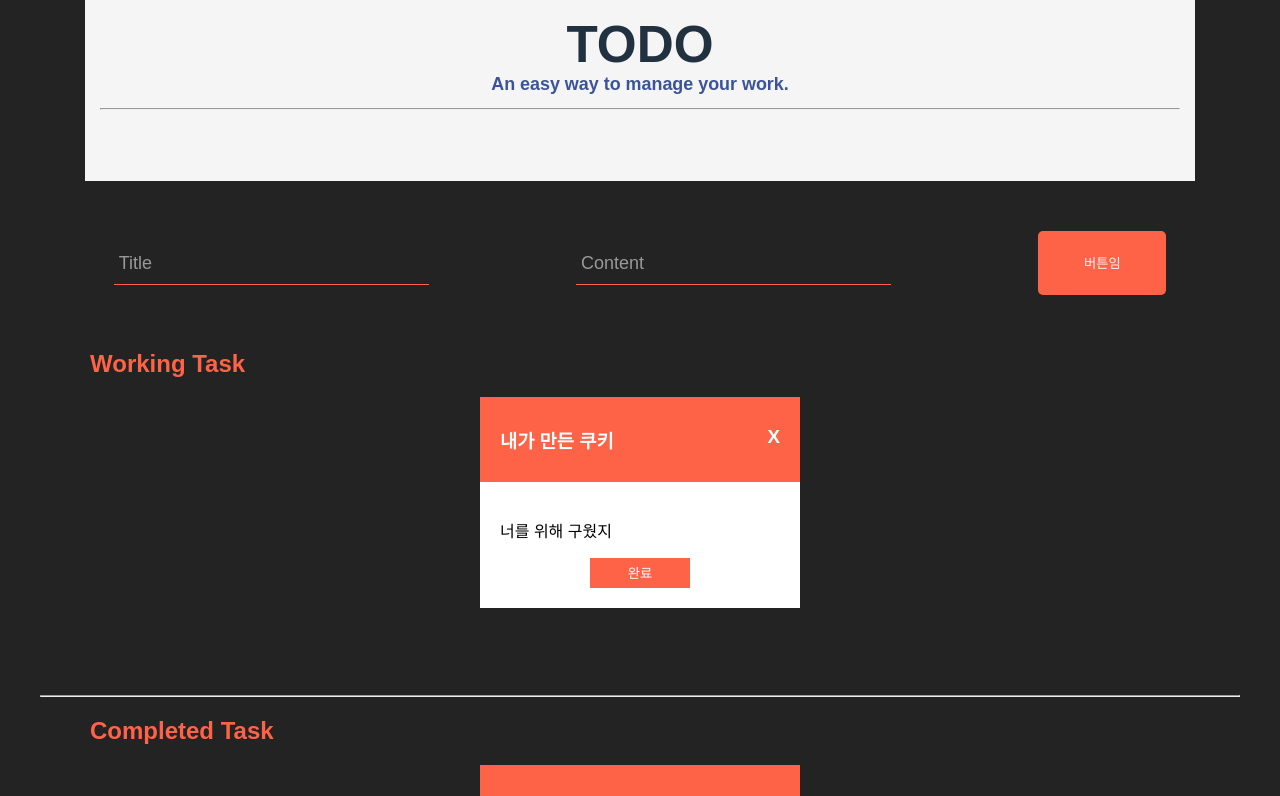
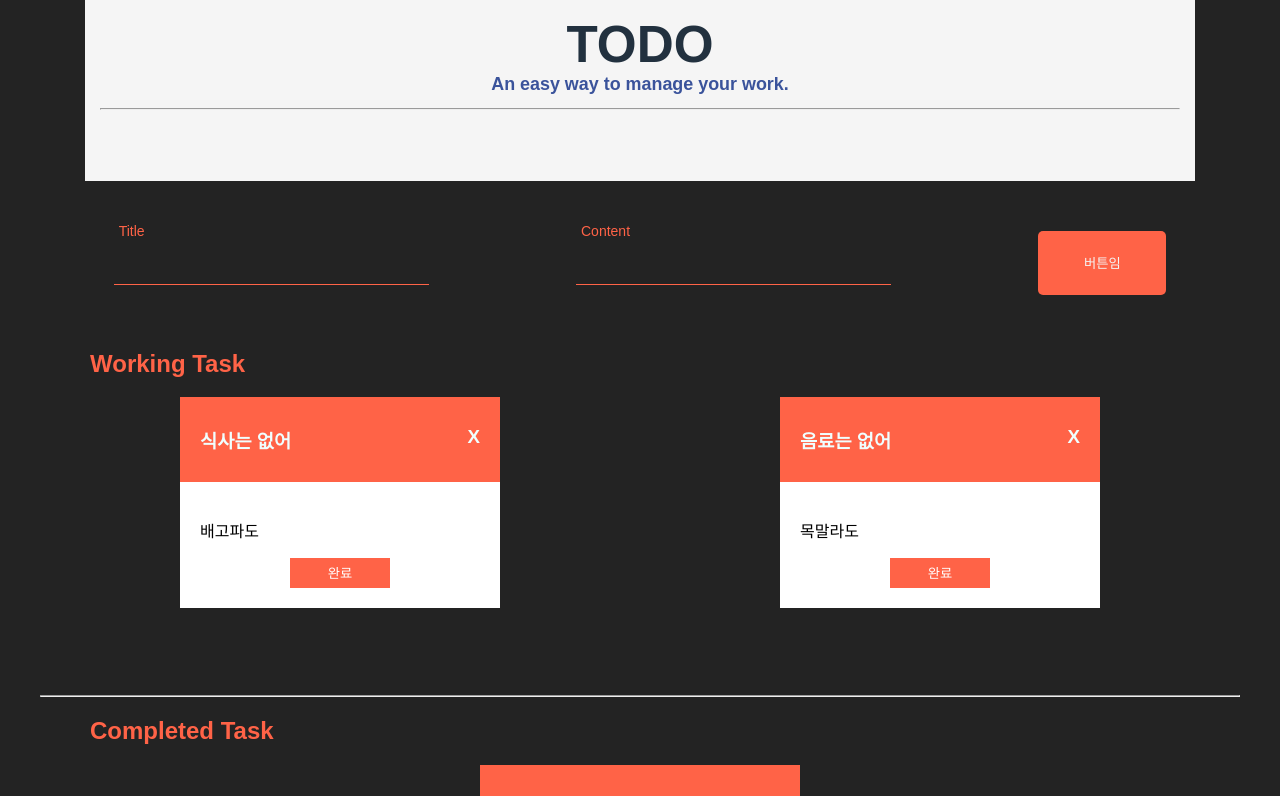
Before and after one commit to Sunghoman/todo_redux, a React (Create React App) app: page / in a window 1280 px wide. Shown: the top 796 px of the page. Built offline with nearby package versions, Linux system fonts and the light colour scheme.

Commit message:
쌩 리덕스로 다시 바꿈 (포스팅 기능 구현 완료)

```diff
--- a/src/components/input/input.style.js
+++ b/src/components/input/input.style.js
@@ -11,15 +11,11 @@ const STInput = styled.input`
   border-radius: 0px;
   color: aliceblue;
   outline:none;
-  &:focus ~ label {
+  &:focus ~ label,
+  &:valid ~ label {
     font-size:14px;
     color:tomato;
     top:-20px;
   }
-  /* &:valid ~ label {
-    font-size:14px;
-    color:tomato;
-    top:-20px;
-  } */
 `
 export default STInput
--- a/src/components/ui/Form.jsx
+++ b/src/components/ui/Form.jsx
@@ -2,20 +2,58 @@ import styled from "styled-components";
 import STInput from "../input/input.style";
 import FormBtn from "../button/submit.styled";
 
-import { useDispatch } from "react-redux"
-import { addPost } from "../../redux/todos/todos";
+import { addTodo } from "../../redux/modules/todos";
+import { useDispatch } from "react-redux";
+import { useState, useRef } from "react";
 
 const Form = () => {
 
   const dispatch = useDispatch();
+  // const todos = useSelector(state => state.reducer.todos);
+  // console.log(todos)
+  const nextId = useRef(4)
+  // console.log(nextId)
+
+    // input 두 개 한 번에 state로 만듦
+    const [inputs, setInputs] = useState({
+      title: '',
+      body: '',
+    });
+
+    const { title, body } = inputs;
+
+    // input에 입력된 값 처리
+    const onChange = (e) => {
+      const { name, value } = e.target;
+      setInputs({
+        ...inputs,
+        [name]: value // e.target.name: e.target.value 이거랑 똑같은거임
+      })
+    }
+
+  const onSubmit = (e) => {
+    e.preventDefault();
+    if (title && body) {
+      dispatch(addTodo({
+        id: nextId.current,
+        title,
+        body,
+        isDone: false
+      }));
+      nextId.current ++
+      console.log(nextId)
+    }
+  }
 
   return(
-      <TodoForm>
+      <TodoForm onSubmit={onSubmit}>
         <div className="material_input">
           <STInput
             type="text"
+            defaultValue={title}
             autoComplete="off"
-            name="title"
+            name='title'
+            onChange={onChange}
           />
           <span className="bar"></span>
           <label>Title</label>
@@ -24,15 +62,16 @@ const Form = () => {
         <div className="material_input">
           <STInput
             type="text"
+            defaultValue={body}
             autoComplete="off"
-            name="body"
+            name='body'
+            onChange={onChange}
           />
           <span className="bar"></span>
           <label>Content</label>
         </div>
         <FormBtn
           onClick={() => {
-            dispatch(addPost());
           }}
         >버튼임</FormBtn>
       </TodoForm>
--- a/src/components/ui/List.jsx
+++ b/src/components/ui/List.jsx
@@ -5,14 +5,13 @@ import { useSelector } from "react-redux";
 
 const List = () => {
 
-  let posts = useSelector((state) => state.todo.todos)
-  console.log(posts)
+  const todos = useSelector(state => state.reducer.todos);
 
-  const workingFilter = posts.filter((todo) => { return todo.isDone === false }).map((todo) => {
+  const workingFilter = todos.filter((todo) => { return todo.isDone === false }).map((todo) => {
     return( <Todo key={todo.id} title={todo.title} body={todo.body} isDone={todo.isDone} />)
   })
 
-  const doneFilter = posts.filter((todo) => { return todo.isDone === true }).map((todo) => {
+  const doneFilter = todos.filter((todo) => { return todo.isDone === true }).map((todo) => {
     return( <Todo key={todo.id} title={todo.title} body={todo.body} isDone={todo.isDone} />)
   })
 
--- a/src/components/ui/Todo.jsx
+++ b/src/components/ui/Todo.jsx
@@ -1,11 +1,8 @@
 import styled from "styled-components";
 import ToggleBtn from "../button/toggle.styled";
-import { useDispatch } from "react-redux"
-import { toggle, remove } from "../../redux/todos/todos";
+
 
 const Todo = ({ title, body, isDone }) => {
-
-  let dispatch = useDispatch();
 
   return(
     <TodoItem>
@@ -14,7 +11,6 @@ const Todo = ({ title, body, isDone }) => {
         <h3
           className="todoDelete"
           onClick={() => {
-            dispatch(remove());
           }}
         >X</h3>
       </div>
@@ -22,7 +18,6 @@ const Todo = ({ title, body, isDone }) => {
       <div className="todoContent">
         <p>{ body }</p>
         <ToggleBtn onClick={() => {
-          dispatch(toggle());
         }}>{ isDone ? "취소" : "완료" }</ToggleBtn>
       </div>
     </TodoItem>
--- a/src/index.js
+++ b/src/index.js
@@ -4,7 +4,7 @@ import App from './App';
 import reportWebVitals from './reportWebVitals';
 
 import { Provider } from "react-redux";
-import store from './redux/config/store';
+import store from './redux/config/configStore';
 
 const root = ReactDOM.createRoot(document.getElementById('root'));
 root.render(
--- /dev/null
+++ b/src/redux/config/configStore.js
@@ -0,0 +1,10 @@
+import { createStore } from "redux";
+import { combineReducers } from "redux";
+import reducer from "../modules/todos";
+
+const rootReducer = combineReducers({
+  reducer
+});
+const store = createStore(rootReducer);
+
+export default store;
--- a/src/redux/config/store.js
+++ /dev/null
@@ -1,9 +0,0 @@
-import { configureStore } from "@reduxjs/toolkit";
-
-import todos from "../todos/todos"
-
-export default configureStore({
-  reducer: {
-    todo: todos.reducer
-  }
-});
--- /dev/null
+++ b/src/redux/modules/todos.js
@@ -0,0 +1,49 @@
+const ADD_TODO = "ADD_TODO";
+
+// Action Creator를 생성할 때 매개변수에서 받고,
+// 반환하는 액션객체에 payload라는 key: value 값으로 구현한다
+
+// Action Creator
+export const addTodo = (payload) => {
+  return { type: ADD_TODO, payload }; // 리듀서한테 어떤 정보를 같이 보내려면 payload를 이용함
+};
+
+
+// 초기 상태값 (state)
+const initialState = {
+  todos: [
+    {
+      id: 1,
+      title: "내가 만든 쿠키",
+      body: "너를 위해 구웠지",
+      isDone: true
+    },
+    {
+      id: 2,
+      title: "식사는 없어",
+      body: "배고파도",
+      isDone: false
+    },
+    {
+      id: 3,
+      title: "음료는 없어",
+      body: "목말라도",
+      isDone: false
+    },
+  ]
+}
+// 리듀서 (변화를 일으키는 함수) (setState)
+const reducer = ( state = initialState, action ) => {
+  switch (action.type) {
+    case ADD_TODO:
+      return {
+        ...state,
+        todos: [...state.todos, action.payload],
+      };
+
+    default:
+      return state;
+  }
+};
+
+export default reducer
--- a/src/redux/todos/todos.js
+++ /dev/null
@@ -1,37 +0,0 @@
-import { createSlice } from "@reduxjs/toolkit";
-
-const todo = createSlice({
-  name: "todo",
-  initialState: {
-  todos:
-  [
-    {
-      id : 1,
-      title : "내가 만든 쿠키",
-      body : "너를 위해 구웠지",
-      isDone : false,
-    },
-    {
-      id : 2,
-      title : "식사는 없어 배고파도",
-      body : "음료는 없어 목말라도",
-      isDone : true,
-    },
-  ]},
-  reducers : {
-    toggle(state, action) {
-      console.log(state)
-      console.log(action)
-    },
-    remove() {
-      console.log("삭제 기능임")
-    },
-    addPost() {
-      console.log("추가 기능임")
-    }
-  }
-});
-
-export const { toggle, remove, addPost } = todo.actions
-
-export default todo;
```
Also changed, not shown: 1 other file (tests, documents, lock files or other folders).
